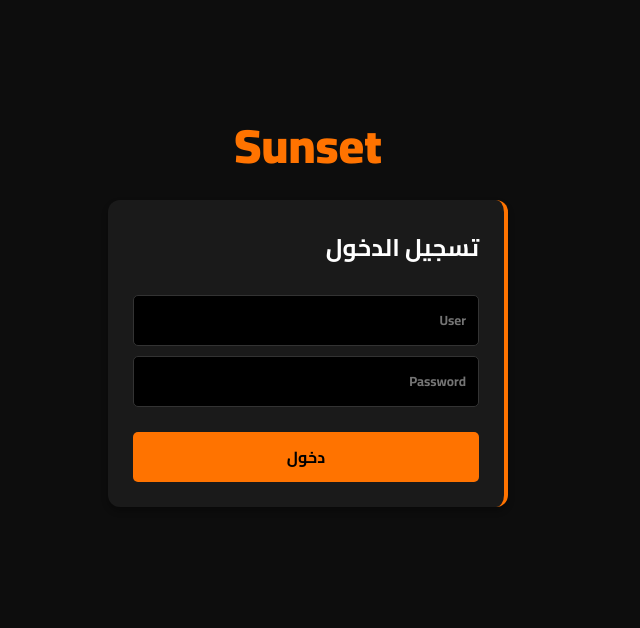
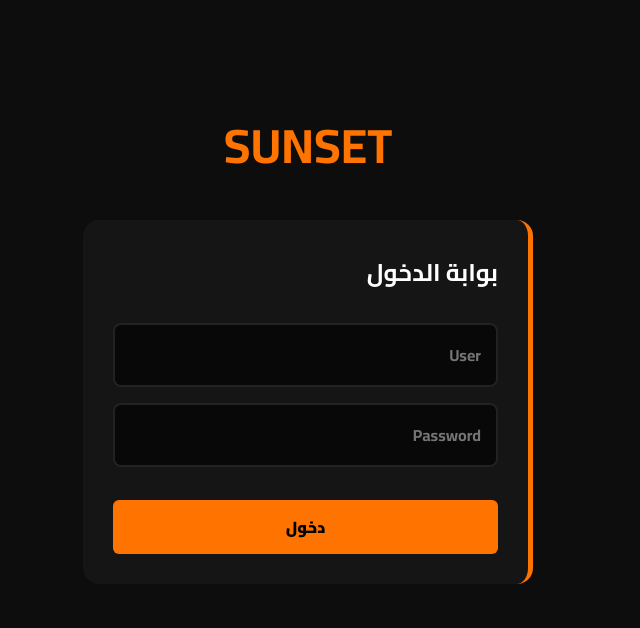
Before and after one commit to Zor292/website4, a Flask app: page / in a window 1280 px wide. Shown: the top 628 px of the page, without its empty margins (332-972 px from the left). Run offline with Flask 3, Linux system fonts and the light colour scheme.

Commit message:
Update index.html

```diff
--- a/templates/index.html
+++ b/templates/index.html
@@ -3,104 +3,142 @@
 <head>
     <meta charset="UTF-8">
     <meta name="viewport" content="width=device-width, initial-scale=1.0">
-    <title>Sunset Dashboard</title>
+    <title>Sunset</title>
     <style>
-        @import url('https://fonts.googleapis.com/css2?family=Cairo:wght@400;700;900&display=swap');
+        @import url('https://fonts.googleapis.com/css2?family=Cairo:wght@700;900&display=swap');
 
         body { margin: 0; background-color: #0d0d0d; color: #ffffff; font-family: 'Cairo', sans-serif; direction: rtl; }
         .text-orange { color: #ff7300; font-weight: 900; }
-        .btn { padding: 10px 20px; border: none; cursor: pointer; border-radius: 5px; font-weight: 700; font-family: 'Cairo', sans-serif; transition: 0.2s; }
-        .btn:hover { opacity: 0.8; }
+        .title-logo { font-size: 48px; margin: 0; text-transform: uppercase; }
+        .title-sunset { color: #ff7300; }
+
+        .btn { padding: 12px 24px; border: none; cursor: pointer; border-radius: 6px; font-weight: 900; font-family: 'Cairo', sans-serif; transition: 0.3s; font-size: 16px; }
+        .btn:hover { transform: translateY(-2px); opacity: 0.9; }
         .btn-orange { background: #ff7300; color: #000; }
         .btn-red { background: #ff3333; color: #fff; }
         .btn-yellow { background: #ffcc00; color: #000; }
-        .btn-gray { background: #333; color: #fff; }
+        .btn-gray { background: #222; color: #fff; border: 1px solid #444; }
 
-        .card { background: #1a1a1a; padding: 25px; border-radius: 12px; margin-bottom: 20px; box-shadow: 0 4px 6px rgba(0,0,0,0.3); border-right: 4px solid #ff7300; }
+        .card { background: #151515; padding: 30px; border-radius: 16px; margin-bottom: 25px; border-right: 5px solid #ff7300; }
         .flex { display: flex; align-items: center; }
         .justify-between { justify-content: space-between; }
-        .gap-10 { gap: 10px; }
+        .gap-15 { gap: 15px; }
 
-        input { padding: 12px; background: #000; border: 1px solid #333; color: #fff; border-radius: 5px; margin: 5px 0; width: 100%; box-sizing: border-box; font-family: 'Cairo', sans-serif; font-weight: 700; }
+        input { padding: 15px; background: #080808; border: 2px solid #222; color: #fff; border-radius: 8px; margin: 8px 0; width: 100%; box-sizing: border-box; font-family: 'Cairo', sans-serif; font-weight: 700; font-size: 16px; transition: 0.3s; }
         input:focus { outline: none; border-color: #ff7300; }
 
-        .player-card { display: flex; align-items: center; justify-content: space-between; background: #000; padding: 15px; border-radius: 8px; margin-top: 15px; border: 1px solid #222; }
-        .player-info { display: flex; align-items: center; gap: 15px; }
-        .player-avatar { width: 60px; height: 60px; border-radius: 8px; border: 2px solid #ff7300; }
-        .player-details h4 { margin: 0; color: #fff; }
-        .player-details p { margin: 0; color: #888; font-size: 14px; }
+        /* تصميم قالب اللاعب المفعل حسب طلبك (الصورة على اليسار) */
+        .player-card { display: flex; align-items: center; justify-content: space-between; background: #080808; padding: 20px; border-radius: 12px; margin-top: 15px; border: 1px solid #222; }
+        .player-info { display: flex; align-items: center; gap: 20px; flex-direction: row-reverse; } /* جعل الصورة على اليسار */
+        .player-avatar { width: 70px; height: 70px; border-radius: 12px; border: 2px solid #ff7300; background: transparent; }
+        .player-details { text-align: right; }
+        .player-details h4 { margin: 0; color: #fff; font-size: 20px; }
+        .player-details p { margin: 5px 0 0 0; color: #888; font-size: 14px; }
 
-        .modal { display: none; position: fixed; top: 0; left: 0; width: 100%; height: 100%; background: rgba(0,0,0,0.9); align-items: center; justify-content: center; z-index: 1000; }
-        .modal-content { background: #1a1a1a; padding: 40px; border-radius: 12px; text-align: center; border: 1px solid #ff7300; min-width: 300px; }
+        .modal { display: none; position: fixed; top: 0; left: 0; width: 100%; height: 100%; background: rgba(0,0,0,0.85); align-items: center; justify-content: center; z-index: 1000; backdrop-filter: blur(5px); }
+        .modal-content { background: #151515; padding: 40px; border-radius: 16px; text-align: center; border: 2px solid #ff7300; min-width: 350px; }
+
+        .footer { text-align: center; margin-top: 50px; padding-bottom: 20px; color: #444; font-weight: 900; letter-spacing: 1px; }
+
+        @media (max-width: 768px) {
+            .flex { flex-direction: column; align-items: stretch; }
+            .player-card { flex-direction: column; gap: 15px; text-align: center; }
+            .player-info { flex-direction: column; flex-direction: column-reverse; }
+        }
     </style>
 </head>
 <body>
 
-    <div id="login-section" style="max-width: 400px; margin: 100px auto; text-align: center;">
-        <h1 class="text-orange" style="font-size: 48px; margin-bottom: 10px;">Sunset</h1>
-        <div class="card" style="text-align: right;">
-            <h2 style="margin-top: 0;">تسجيل الدخول</h2>
+    <!-- صفحة تسجيل الدخول -->
+    <div id="login-section" style="max-width: 450px; margin: 10vh auto; text-align: center; padding: 20px;">
+        <h1 class="title-logo"><span class="title-sunset">Sunset</span></h1>
+        <div class="card" style="text-align: right; margin-top: 30px;">
+            <h2 style="margin-top: 0;">بوابة الدخول</h2>
             <input type="text" id="username" placeholder="User">
             <input type="password" id="password" placeholder="Password">
-            <button class="btn btn-orange" onclick="login()" style="width: 100%; margin-top: 20px; font-size: 16px;">دخول</button>
+            <button class="btn btn-orange" onclick="login()" style="width: 100%; margin-top: 25px;">دخول</button>
         </div>
     </div>
 
-    <div id="dashboard-section" style="display: none; padding: 30px; max-width: 1200px; margin: auto;">
-        <div class="flex justify-between" style="margin-bottom: 40px;">
-            <h1 class="text-orange" style="margin: 0;">Sunset Dashboard</h1>
+    <!-- لوحة التحكم العامة -->
+    <div id="dashboard-section" style="display: none; padding: 40px 20px; max-width: 1200px; margin: auto;">
+        <div class="flex justify-between" style="margin-bottom: 50px;">
+            <h1 class="title-logo"><span class="title-sunset">Sunset</span></h1>
             <button class="btn btn-gray" onclick="location.reload()">تسجيل خروج</button>
         </div>
 
+        <!-- قسم التفعيل المطلوب -->
         <div id="activation-panel" style="display: none;">
             <div class="card">
-                <h3 style="margin-top: 0;">تفعيل لاعب جديد</h3>
-                <div class="flex gap-10">
-                    <input type="text" id="search-player" placeholder="يوزر اللاعب بروبلوكس">
-                    <button class="btn btn-orange" onclick="activatePlayer()" style="white-space: nowrap;">بحث وتفعيل</button>
+                <h2 style="margin-top: 0;">قسم التفعيل</h2>
+                <!-- Selection Bar -->
+                <div class="flex gap-15">
+                    <input type="text" id="search-player" placeholder="بحث عن لاعب بروبلوكس">
+                    <button class="btn btn-orange" id="search-btn" onclick="checkPlayerToActivate()" style="white-space: nowrap;">تفعيل لاعب</button>
                 </div>
             </div>
+
+            <!-- قائمة اللاعبين المفعلين -->
             <div class="card">
-                <h3 style="margin-top: 0;">القائمة البيضاء</h3>
+                <h2 style="margin-top: 0;">قائمة اللاعبين المفعلين</h2>
                 <div id="activated-list"></div>
             </div>
         </div>
 
+        <!-- قسم الأدمن -->
         <div id="admin-panel" style="display: none;">
-            <div class="flex gap-10" style="margin-bottom: 20px;">
+            <div class="flex gap-15" style="margin-bottom: 30px;">
                 <div class="card" style="flex: 1; text-align: center;">
-                    <h3 class="text-orange" style="margin-top: 0;">اجمالي المفعلين</h3>
-                    <h2 id="total-players" style="font-size: 36px; margin: 0;">0</h2>
+                    <h3 class="text-orange" style="margin-top: 0; font-size: 24px;">Total Players</h3>
+                    <h1 id="total-players" style="font-size: 48px; margin: 0;">0</h1>
                 </div>
                 <div class="card" style="flex: 1; text-align: center;">
-                    <h3 class="text-orange" style="margin-top: 0;">اللاعبين المتصلين</h3>
-                    <h2 id="online-players" style="font-size: 36px; margin: 0;">0</h2>
+                    <h3 class="text-orange" style="margin-top: 0; font-size: 24px;">Online Players</h3>
+                    <h1 id="online-players" style="font-size: 48px; margin: 0;">0</h1>
                 </div>
             </div>
             <div class="card">
-                <h3 style="margin-top: 0;">ادارة المتصلين</h3>
+                <h2 style="margin-top: 0;">قائمة المحظورين والمتصلين</h2>
                 <div id="online-list"></div>
+            </div>
+        </div>
+
+        <div class="footer">Developed by Firas</div>
+    </div>
+
+    <!-- Pop Out نافذة التفعيل المنبثقة المطلوبة -->
+    <div id="activation-modal" class="modal">
+        <div class="modal-content">
+            <h2 class="text-orange">معلومات اللاعب</h2>
+            <img id="modal-avatar" src="" style="width: 100px; height: 100px; border-radius: 12px; border: 2px solid #ff7300; margin: 15px 0; background: transparent;">
+            <h3 id="modal-username" style="margin: 0; font-size: 24px; color: #fff;"></h3>
+            <p id="modal-userid" style="color: #888; font-size: 16px; margin-bottom: 25px;"></p>
+            <div class="flex gap-15" style="justify-content: center;">
+                <button class="btn btn-orange" onclick="confirmActivation()">تأكيد التفعيل</button>
+                <button class="btn btn-gray" onclick="closeModal('activation-modal')">إلغاء</button>
             </div>
         </div>
     </div>
 
+    <!-- نافذة تأكيد الحظر والطرد -->
     <div id="confirm-modal" class="modal">
         <div class="modal-content">
             <h2 id="confirm-title" class="text-orange">تأكيد الإجراء</h2>
-            <div class="flex gap-10" style="justify-content: center; margin-top: 30px;">
+            <div class="flex gap-15" style="justify-content: center; margin-top: 30px;">
                 <button class="btn btn-red" id="confirm-btn">تأكيد</button>
-                <button class="btn btn-gray" onclick="closeModal('confirm-modal')">الغاء</button>
+                <button class="btn btn-gray" onclick="closeModal('confirm-modal')">إلغاء</button>
             </div>
         </div>
     </div>
 
+    <!-- نافذة تحذير اللاعب مع كتابة السبب -->
     <div id="warn-modal" class="modal">
         <div class="modal-content">
             <h2 class="text-orange">تحذير لاعب</h2>
-            <input type="text" id="warn-reason" placeholder="اكتب سبب التحذير بوضوح">
-            <div class="flex gap-10" style="justify-content: center; margin-top: 30px;">
-                <button class="btn btn-orange" id="warn-submit-btn">ارسال التحذير</button>
-                <button class="btn btn-gray" onclick="closeModal('warn-modal')">الغاء</button>
+            <input type="text" id="warn-reason" placeholder="اكتب سبب التحذير هنا">
+            <div class="flex gap-15" style="justify-content: center; margin-top: 30px;">
+                <button class="btn btn-yellow" id="warn-submit-btn">إرسال التحذير</button>
+                <button class="btn btn-gray" onclick="closeModal('warn-modal')">إلغاء</button>
             </div>
         </div>
     </div>
@@ -108,6 +146,7 @@
     <script>
         let currentAction = null;
         let targetUser = null;
+        let pendingPlayer = null;
 
         function login() {
             const user = document.getElementById('username').value;
@@ -141,65 +180,95 @@
             document.getElementById('total-players').innerText = data.activated.length;
             document.getElementById('online-players').innerText = data.online.length;
 
-            renderActivated(data.activated);
-            renderOnline(data.online);
+            renderActivatedList(data.activated);
+            renderOnlineList(data.online);
         }
 
-        function renderActivated(players) {
+        // عرض قائمة المفعلين مع صورة السكن على اليسار وزر إزالة التفعيل
+        function renderActivatedList(players) {
             const list = document.getElementById('activated-list');
+            if (players.length === 0) {
+                list.innerHTML = '<p style="color: #666; text-align: center;">لا يوجد لاعبين مفعلين حاليا</p>';
+                return;
+            }
+
             list.innerHTML = players.map(p => `
                 <div class="player-card">
+                    <button class="btn btn-gray" onclick="deactivatePlayer(${p.id})">إزالة التفعيل</button>
                     <div class="player-info">
-                        <img src="${p.avatar}" class="player-avatar">
                         <div class="player-details">
                             <h4>${p.username}</h4>
                             <p>ID: ${p.id}</p>
                         </div>
-                    </div>
-                    <button class="btn btn-gray" onclick="deactivatePlayer(${p.id})">ازالة التفعيل</button>
-                </div>
-            `).join('');
-        }
-
-        function renderOnline(players) {
-            const list = document.getElementById('online-list');
-            if (players.length === 0) {
-                list.innerHTML = '<p style="color: #888;">لا يوجد لاعبين متصلين حاليا</p>';
-                return;
-            }
-            list.innerHTML = players.map(p => `
-                <div class="player-card">
-                    <div class="player-info">
                         <img src="${p.avatar}" class="player-avatar">
-                        <div class="player-details">
-                            <h4>${p.username}</h4>
-                            <p>ID: ${p.id}</p>
-                        </div>
-                    </div>
-                    <div class="flex gap-10">
-                        <button class="btn btn-yellow" onclick="openWarnModal(${p.id})">تحذير</button>
-                        <button class="btn btn-orange" onclick="openConfirmModal('kick', ${p.id})">طرد</button>
-                        <button class="btn btn-red" onclick="openConfirmModal('ban', ${p.id})">حظر</button>
                     </div>
                 </div>
             `).join('');
         }
 
-        async function activatePlayer() {
+        function renderOnlineList(players) {
+            const list = document.getElementById('online-list');
+            if (players.length === 0) {
+                list.innerHTML = '<p style="color: #666; text-align: center;">لا يوجد لاعبين متصلين حاليا</p>';
+                return;
+            }
+            list.innerHTML = players.map(p => `
+                <div class="player-card">
+                    <div class="flex gap-15">
+                        <button class="btn btn-yellow" onclick="openWarnModal(${p.id})">تحذير</button>
+                        <button class="btn btn-orange" onclick="openConfirmModal('kick', ${p.id})">طرد</button>
+                        <button class="btn btn-red" onclick="openConfirmModal('ban', ${p.id})">حظر</button>
+                    </div>
+                    <div class="player-info">
+                        <div class="player-details">
+                            <h4>${p.username}</h4>
+                            <p>ID: ${p.id}</p>
+                        </div>
+                        <img src="${p.avatar}" class="player-avatar">
+                    </div>
+                </div>
+            `).join('');
+        }
+
+        // البحث عن اللاعب لظهور الـ Pop out
+        async function checkPlayerToActivate() {
             const username = document.getElementById('search-player').value;
             if (!username) return;
 
-            const btn = document.querySelector('button[onclick="activatePlayer()"]');
+            const btn = document.getElementById('search-btn');
             btn.innerText = 'جاري البحث...';
 
-            const res = await fetch('/api/activate', {
+            const res = await fetch('/api/check_player', {
                 method: 'POST',
                 headers: {'Content-Type': 'application/json'},
                 body: JSON.stringify({username})
             });
             const data = await res.json();
+            btn.innerText = 'تفعيل لاعب';
 
-            btn.innerText = 'بحث وتفعيل';
+            if (data.error) {
+                alert(data.error);
+            } else {
+                pendingPlayer = data.player;
+                document.getElementById('modal-avatar').src = data.player.avatar;
+                document.getElementById('modal-username').innerText = data.player.username;
+                document.getElementById('modal-userid').innerText = 'ID: ' + data.player.id;
+                document.getElementById('activation-modal').style.display = 'flex';
+            }
+        }
+
+        // تأكيد التفعيل النهائي وحفظه
+        async function confirmActivation() {
+            if (!pendingPlayer) return;
+
+            const res = await fetch('/api/activate', {
+                method: 'POST',
+                headers: {'Content-Type': 'application/json'},
+                body: JSON.stringify({player: pendingPlayer})
+            });
+            const data = await res.json();
+
+            closeModal('activation-modal');
             if (data.error) alert(data.error);
             else {
                 document.getElementById('search-player').value = '';
@@ -251,10 +320,9 @@
                 headers: {'Content-Type': 'application/json'},
                 body: JSON.stringify({type, user_id, reason})
             });
-            alert('تم ارسال الامر بنجاح');
+            alert('تم التنفيذ بنجاح');
         }
 
-        // Auto refresh data every 5 seconds
         setInterval(() => {
             if (document.getElementById('dashboard-section').style.display === 'block') {
                 fetchData();
```
